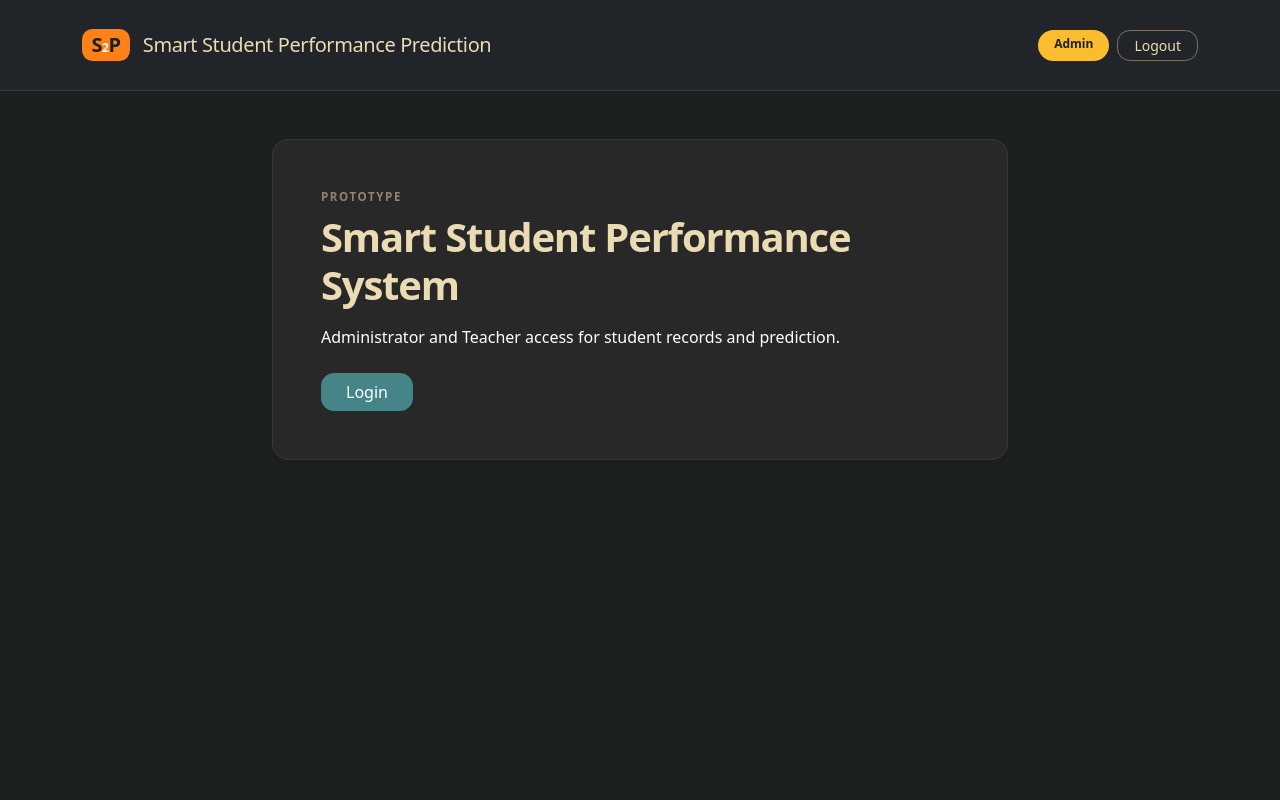
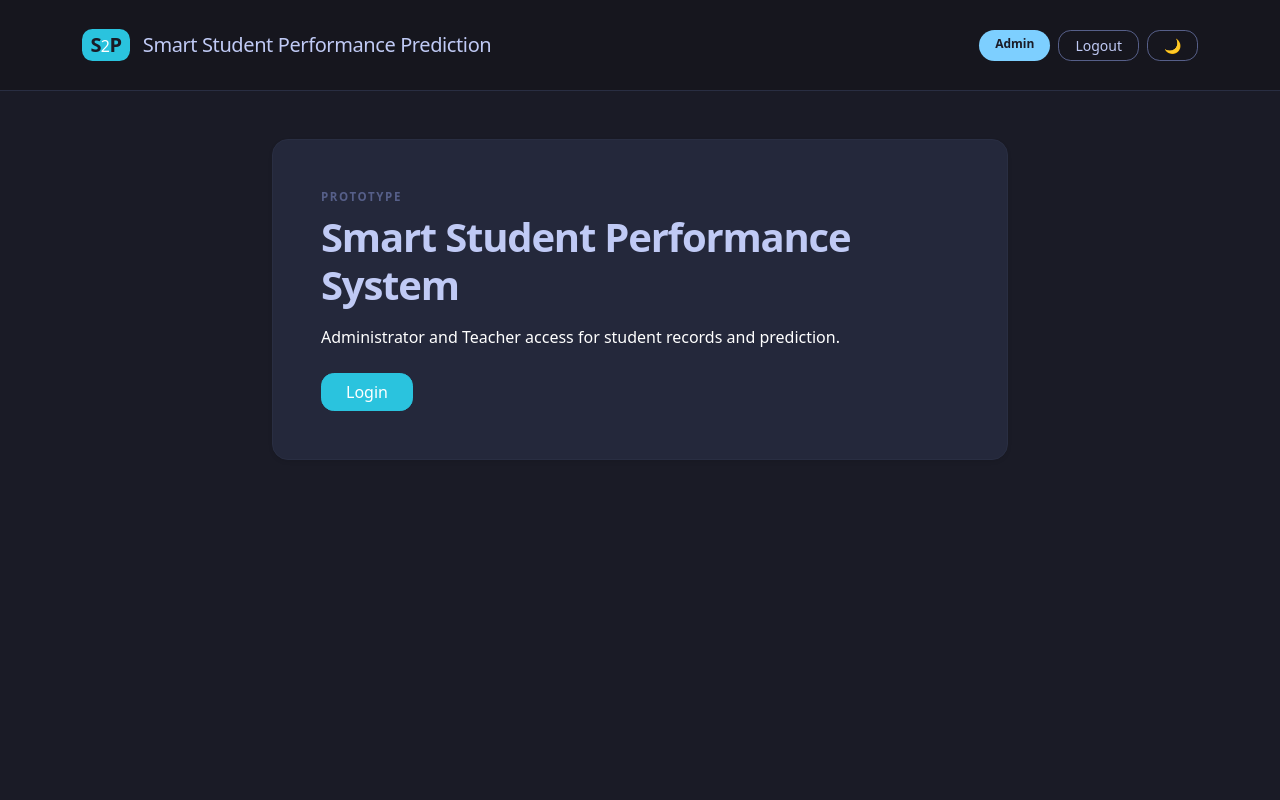
Before and after one commit to AhhadQamar/SmartStudentPerformanceSystem, a Flask app: page / in a window 1280 px wide. Run offline with Flask 3, Linux system fonts and the light colour scheme; the visitor is signed in with stand-in values (Sample User, id 1).

Commit message:
added theme switching functioality

```diff
--- a/app/routes.py
+++ b/app/routes.py
@@ -7,6 +7,19 @@ from .extensions import db
 from .models import Students, User
 
 main = Blueprint("main", __name__)
+
+
+@main.route("/set-theme/<theme>")
+def set_theme(theme):
+    if theme not in ("dark", "light"):
+        theme = "dark"
+    session["theme"] = theme
+    return redirect(request.referrer or url_for("main.index"))
+
+
+@main.context_processor
+def inject_theme():
+    return {"theme": session.get("theme", "dark")}
 
 
 # function to check is the user is logged in or not. If not logged in, redirect to login page. If logged in, allow access to the view function.
--- a/app/static/CSS/style.css
+++ b/app/static/CSS/style.css
@@ -1,27 +1,26 @@
-:root {
+:root,
+[data-theme="dark"] {
   /* backgrounds */
-  --bg-base: #1d2021;
-  --bg-surface: #282828;
-  --bg-navbar: #1f1f1f;
-  --bg-input: #1d2021;
-  --bg-result: #1f1f1f;
+  --bg-base: #1a1b26;
+  --bg-surface: #24283b;
+  --bg-navbar: #16161e;
+  --bg-input: #1a1b26;
+  --bg-result: #1f2335;
 
   /* borders */
-  --border-subtle: #3c3836;
-  --border-input: #504945;
-  --border-muted: #7c6f64;
-  --border-hover: #928374;
+  --border-subtle: #292e42;
+  --border-input: #3b4261;
+  --border-muted: #565f89;
+  --border-hover: #737aa2;
 
   /* text */
-  --text-primary: #ebdbb2;
-  --text-bright: #fbf1c7;
-  --text-muted: #928374;
+  --text-primary: #c0caf5;
+  --text-bright: #f4f4f9;
+  --text-muted: #565f89;
 
   /* accents */
-  --accent-yellow: #fabd2f;
-  --accent-orange: #fe8019;
-  --accent-teal: #458588;
-  --accent-teal-dark: #3c6e70;
+  --accent-teal: #7dcfff;
+  --accent-teal-dark: #2ac3de;
 
   /* misc */
   --radius-sm: 0.65rem;
@@ -74,7 +109,7 @@ body {
 .app-navbar .badge {
   padding: 0.45rem 0.75rem;
   font-weight: 500;
-  background: var(--accent-yellow) !important;
+  background: var(--accent-teal) !important;
   color: var(--bg-base) !important;
 }
 
@@ -86,13 +121,13 @@ body {
   width: 2rem;
   height: 2rem;
   border-radius: var(--radius-sm);
-  background: var(--accent-orange);
+  background: var(--accent-teal-dark);
   color: var(--bg-base);
   font-size: 0.75rem;
   font-weight: 700;
 }
 
-/* Alerts & cards  */
+/* Alerts & cards */
 .alert-soft {
   border: 1px solid var(--border-subtle);
   border-radius: var(--radius-lg);
@@ -172,27 +205,27 @@ body {
 
 .form-control-soft:focus {
   box-shadow: none;
-  border-color: var(--accent-yellow);
+  border-color: var(--accent-teal);
   background: var(--bg-input);
   color: var(--text-bright);
 }
+
 .form-control-soft::placeholder {
   color: #adb5bd;
   opacity: 1;
 }
 
 /* Buttons */
-
 .btn-primary {
-  background: var(--accent-teal);
-  border: 1px solid var(--accent-teal);
+  background: var(--accent-teal-dark);
+  border: 1px solid var(--accent-teal-dark);
   box-shadow: none;
 }
 
 .btn-primary:hover,
 .btn-primary:focus {
-  background: var(--accent-teal-dark);
-  border-color: var(--accent-teal-dark);
+  background: var(--accent-teal);
+  border-color: var(--accent-teal);
 }
 
 .btn-outline-secondary {
--- a/app/templates/base.html
+++ b/app/templates/base.html
@@ -1,5 +1,5 @@
 <!doctype html>
-<html lang="en">
+<html lang="en" data-theme={{theme}}>
   <head>
     <meta charset="UTF-8" />
     <meta name="viewport" content="width=device-width, initial-scale=1.0" />
@@ -14,20 +14,22 @@
     />
   </head>
   <body class="app-shell">
-    <nav class="navbar bg-dark navbar-expand-lg navbar-dark app-navbar">
+    <nav class="navbar  navbar-expand-lg navbar-dark app-navbar">
       <div class="container py-3">
         <a class="navbar-brand  " href="{{url_for('main.index')}}">
-          <span class="brand-mark  d-inline-flex align-items-baseline fw-bold  px-4 py-1 me-2 ">
+          <span class="brand-mark   d-inline-flex align-items-baseline fw-bold  px-4 py-1 me-2 ">
           <span class='h5 fw-semibold'>S</span>
-          <span class = 'h7 text-white'>2</span>
-<span class='h5 fw-semibold'>
+          <span class = 'text-white h6 '>2</span>
+<span class=' h5 fw-semibold'>
           P
 </span>
           </span>
           <span>Smart Student Performance Prediction</span>
         </a>
+
+
         <div class="ms-auto d-flex gap-2 algin-items-center">
-          {% if session.get('user_id') %}
+                 {% if session.get('user_id') %}
           <span class="badge rounded-pill text-bg-light text-dark py-2 px-3 fw-semibold"
             >{{ session.get('role').capitalize()}}</span
           >
@@ -35,6 +37,13 @@
           {% else %}
           <a class="btn btn-outline-light btn-sm px-3" href="{{url_for('main.login')}}">Login</a>
           {% endif %}
+
+          {% if theme == 'dark' %}
+          <a class="btn btn-outline-light btn-sm px-3" href="{{url_for('main.set_theme', theme='light')}}">☀️</a>
+          {% else %}
+          <a class="btn btn-outline-light btn-sm px-3" href="{{url_for('main.set_theme', theme='dark')}}">🌙</a>
+          {% endif %}
+
         </div>
       </div>
     </nav>
```
Also changed, not shown: other parts of app/static/CSS/style.css (+39 -7 lines), app/templates/admin_students.html (+15 -3 lines).
